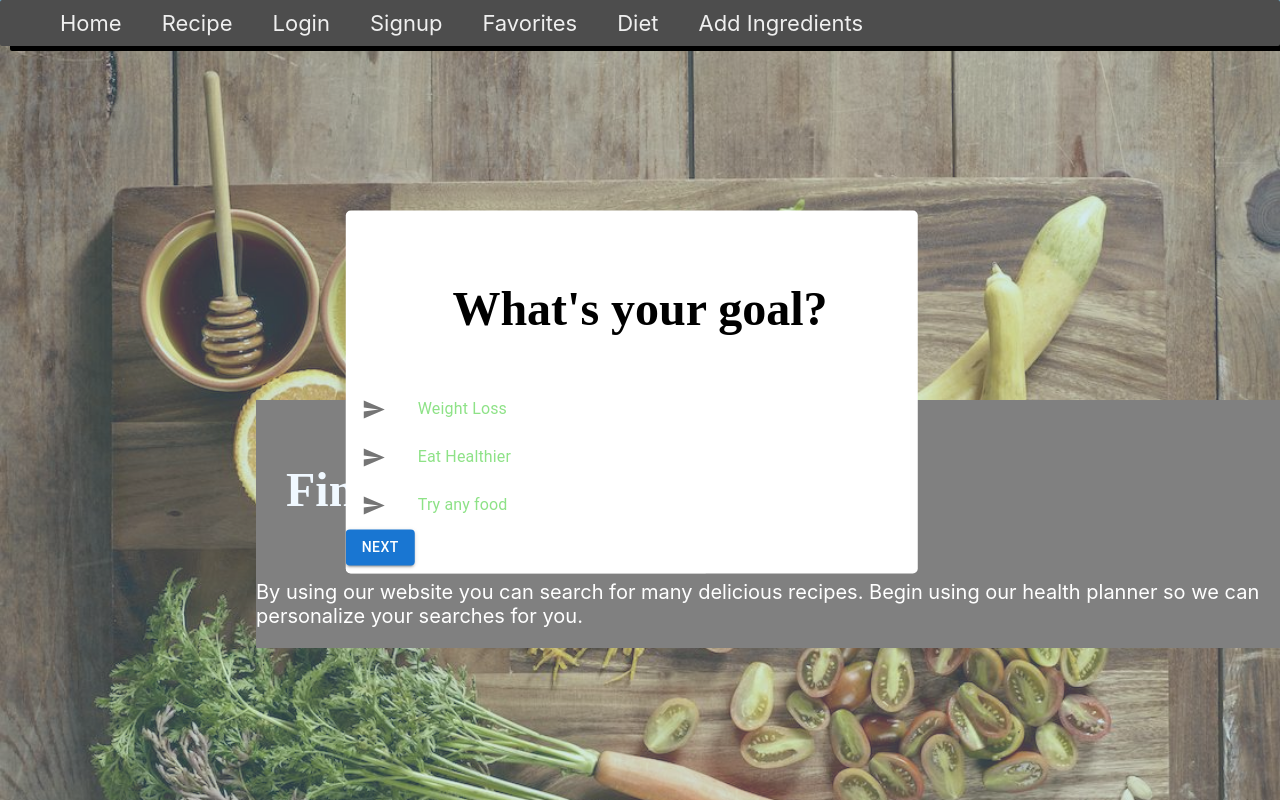
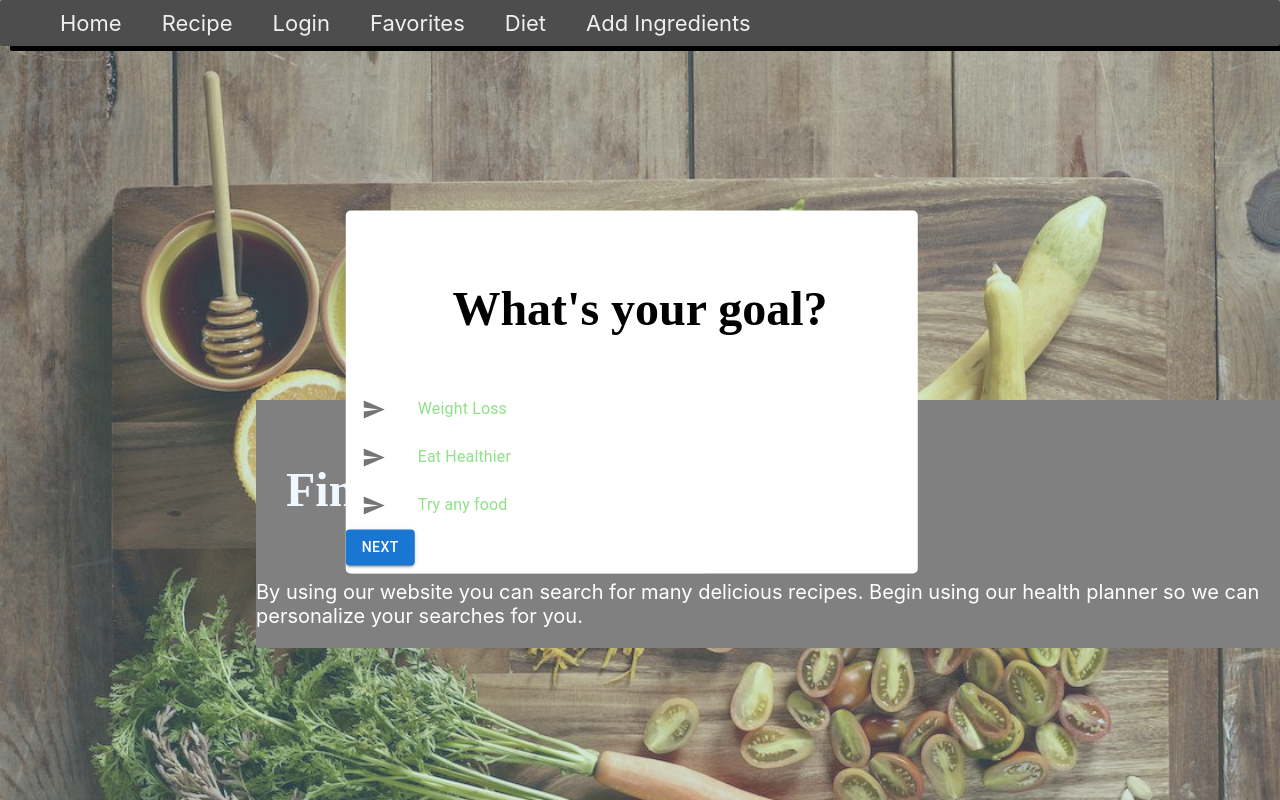
Before and after one commit to miskiabdirizak/Recipe-App, a React (Create React App) app in the folder my-app/: page / in a window 1280 px wide. Shown: the top 800 px of the page. Built offline with nearby package versions, Linux system fonts and the light colour scheme; no server answers; a web font is replaced by a local one.

Commit message:
removed signup from navbar

```diff
--- a/my-app/src/components/Nav.js
+++ b/my-app/src/components/Nav.js
@@ -14,9 +14,6 @@ const Navbar = ()=>{
         <Link to="/Login">Login</Link>
         </li>
         <li>
-         <Link to = "/Signup">Signup</Link>
-        </li>
-        <li>
         <Link to = "/Favorites">Favorites</Link>
         </li>
         <li>
```
